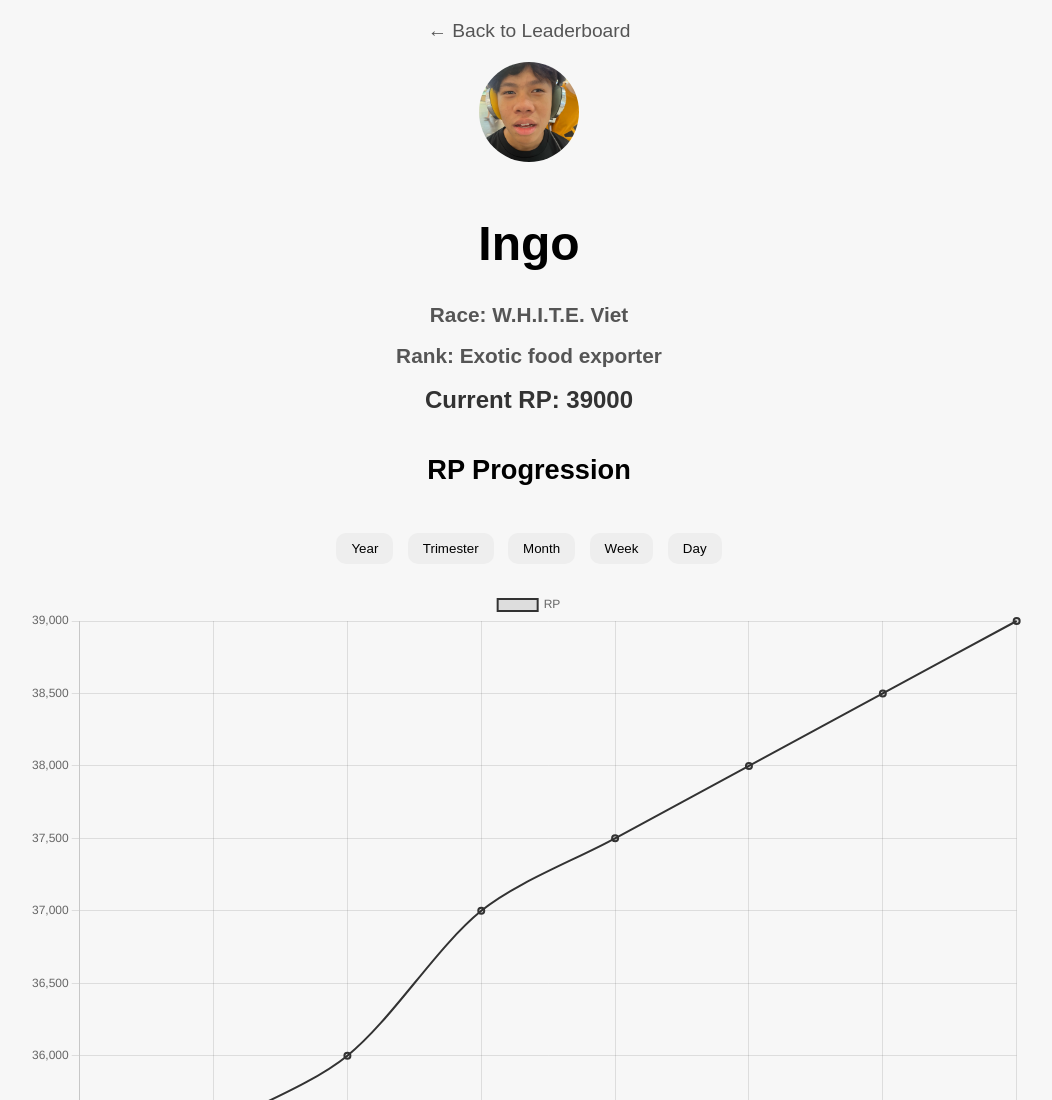
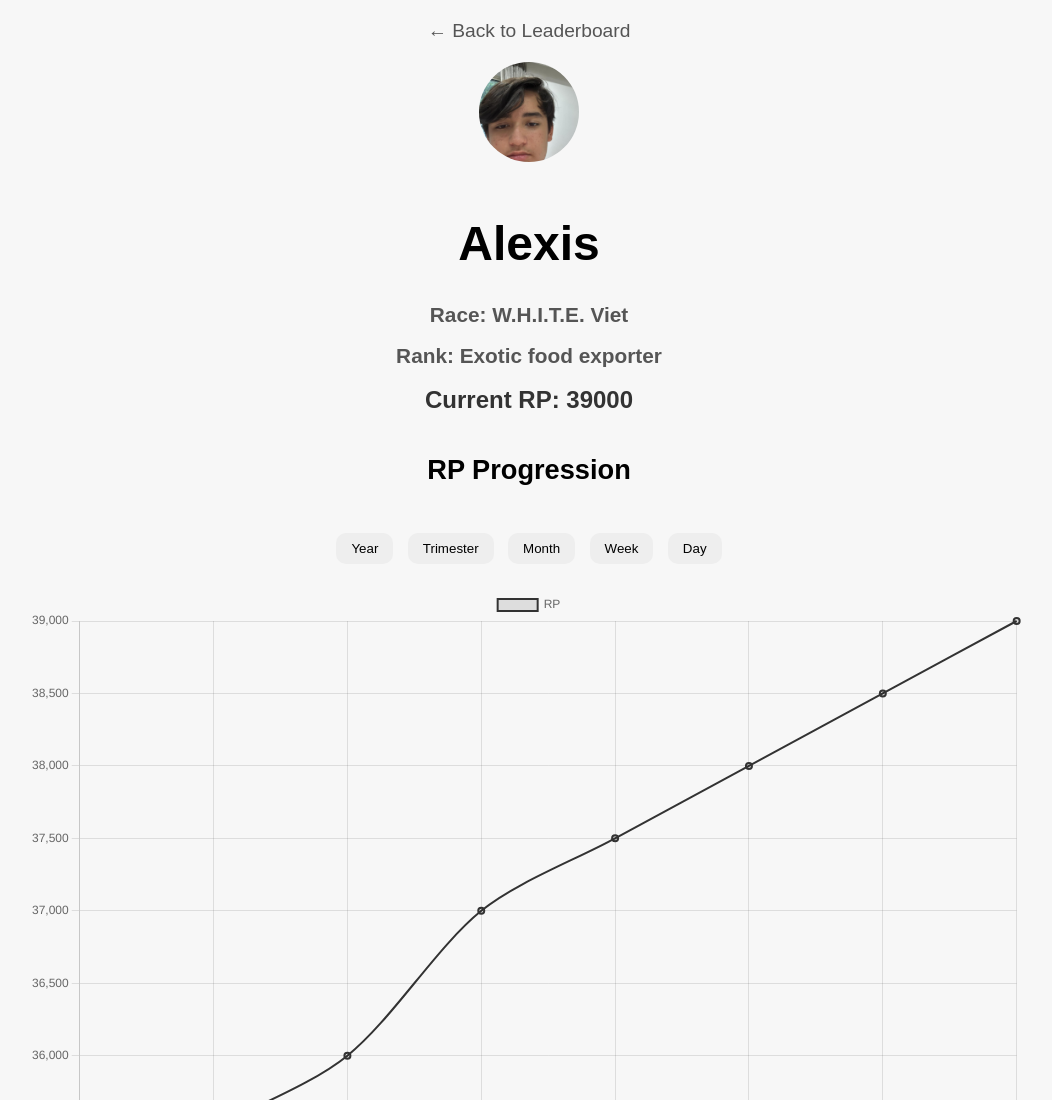
Before and after one commit to MAHAJAMBA/rp-leaderboards, a plain HTML site: page alexis.html in a window 1280 px wide. Shown: the top 1100 px of the page, without its empty margins (111-1163 px from the left). Drawn offline with Linux system fonts and the light colour scheme.

Commit message:
Update alexis.html

```diff
--- a/alexis.html
+++ b/alexis.html
@@ -11,8 +11,8 @@
 <a href="index.html" class="back-button">← Back to Leaderboard</a>
 
 <div class="profile">
-    <img src="images/ingo.png" alt="Ingo's Profile Picture">
-    <h1>Ingo</h1>
+    <img src="images/alexis.png" alt="Ingo's Profile Picture">
+    <h1>Alexis</h1>
 	<h2 class="race">Race: W.H.I.T.E. Viet </h2>
     <h2 class="rank">Rank: Exotic food exporter</h2>
     <h3>Current RP: 39000</h3>
```
